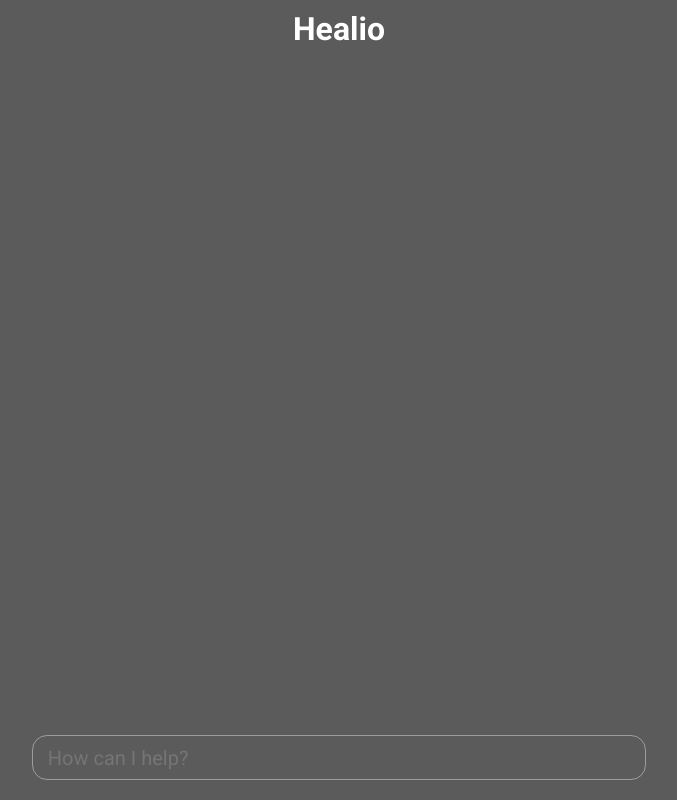
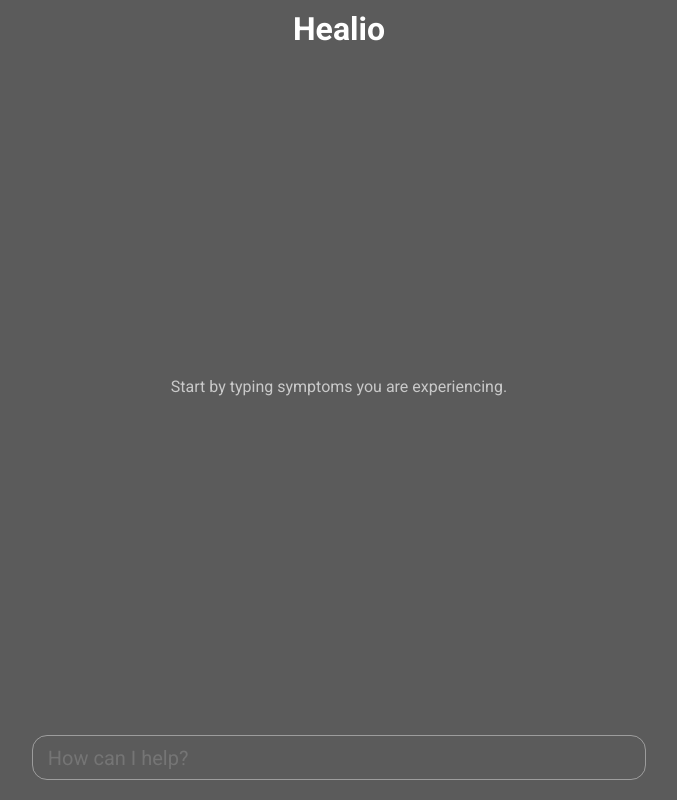
Before and after one commit to MarwanHajMohamed/healio, a React (Create React App) app in the folder client/: page / in a window 1280 px wide. Shown: the whole page, without its empty margins (301-978 px from the left). Built offline with nearby package versions, Linux system fonts and the light colour scheme.

Commit message:
Added styling

```diff
--- a/client/src/Components/Main.jsx
+++ b/client/src/Components/Main.jsx
@@ -5,6 +5,7 @@
 export default function Main() {
   const [text, setText] = useState("");
   const [chats, setChats] = useState([]);
+  const [history, setHistory] = useState("");
   const textareaRef = useRef(null);
 
   const handlePrompts = (e) => {
@@ -17,8 +18,8 @@
       axios
         .post("http://127.0.0.1:5000/predict", { data: e.target.value })
         .then((response) => {
-          console.log(JSON.parse(response.config.data)["data"]); // Handle the response
           // setResponses([...responses, response.data]);
+          setHistory(response.config.data);
           setChats([
             ...chats,
             {
@@ -46,13 +47,22 @@
     textareaRef.current.style.height = `${textareaRef.current.scrollHeight}px`;
   };
 
+  console.log(chats.length);
+
   return (
     <div className="main-container">
       <div className="header">Healio</div>
       <div className="conversation-container">
         <div className="prompts">
-          {chats.map((chat) => {
-            return chats.length > 0 ? (
+          {chats.length === 0 ? (
+            <div className="home-screen">
+              <div className="descriptopm">
+                Start by typing symptoms you are experiencing.
+              </div>
+            </div>
+          ) : (
+            chats.map((chat) => {
+              return (
                 <div className="chat-container">
                   <div className="prompt-container">
                     <div className="prompt-title">You</div>
@@ -62,16 +72,14 @@
                     <div className="prompt-title">Healio</div>
                     <div className="prompt">
                       It is likely for you to have{" "}
-                    <span style={{ fontWeight: "800" }}>{chat.response}</span>.
+                      <span style={{ fontWeight: "800" }}>{chat.response}</span>
+                      .
                     </div>
                   </div>
                 </div>
-            ) : (
-              <div className="home-screen">
-                Start by typing symptoms you are experiencing.
-              </div>
               );
-          })}
+            })
+          )}
         </div>
       </div>
       <div className="user-prompt-container">
--- a/client/src/css/main.css
+++ b/client/src/css/main.css
@@ -28,10 +28,22 @@
   gap: 20px;
 }
 
+.main-container .conversation-container .prompts {
+  height: inherit;
+}
+
+.main-container .conversation-container .home-screen {
+  height: 100%;
+  display: flex;
+  justify-content: center;
+  align-items: center;
+}
+
 .main-container .chat-container {
   display: flex;
   flex-direction: column;
-  gap: 20px;
+  gap: 10px;
+  margin-bottom: 10px;
 }
 
 .main-container .prompt-container .prompt {
```
Lines whose indentation alone changed are shown as unchanged.
